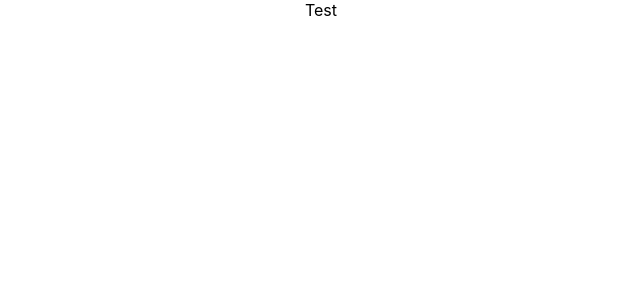
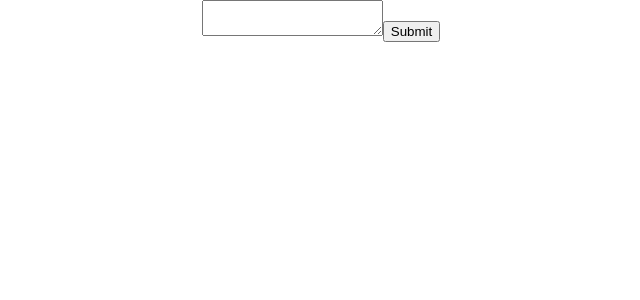
Before and after one commit to schnej7/aiui, a React (Create React App) app in the folder client/: page / in a window 1280 px wide. Shown: the top 300 px of the page, without its empty margins (319-959 px from the left). Built offline with nearby package versions, Linux system fonts and the light colour scheme.

Commit message:
Basic chat UI

```diff
--- a/client/src/App.tsx
+++ b/client/src/App.tsx
@@ -1,11 +1,13 @@
 import React from 'react';
+
+import Chat from './components/Chat.tsx';
 
 import './App.css';
 
 function App() {
   return (
     <div className="App">
-      Test
+      <Chat />
     </div>
   );
 }
--- /dev/null
+++ b/client/src/components/Chat.tsx
@@ -0,0 +1,51 @@
+import React, { useState } from 'react';
+
+function Chat() {
+
+  const [inputText, setInputText] = useState('');
+  const [messages, setMessages] = useState<string[]>([]);
+
+  function handleUpdateInputText(event) {
+    if (event?.target?.value) {
+      setInputText(event.target.value);
+    }
+  }
+
+  function handleInputKeyDown(event) {
+    if (event.keyCode === 13) {
+      handleSubmit();
+      event.stopPropagation();
+    }
+  }
+
+  function handleSubmit() {
+    setTimeout(() => {
+      setMessages([...messages, inputText.trim()]);
+      setInputText('');
+    });
+  }
+
+  return (
+    <div>
+      <div
+        className="messages"
+      >
+        {
+          messages.map((message, idx) => (<div key={idx}>{message}</div>))
+        }
+      </div>
+      <textarea
+        value={inputText}
+        onChange={handleUpdateInputText}
+        onKeyDown={handleInputKeyDown}
+      />
+      <button
+        onClick={handleSubmit}
+      >
+        Submit
+      </button>
+    </div>
+  );
+}
+
+export default Chat;
```
